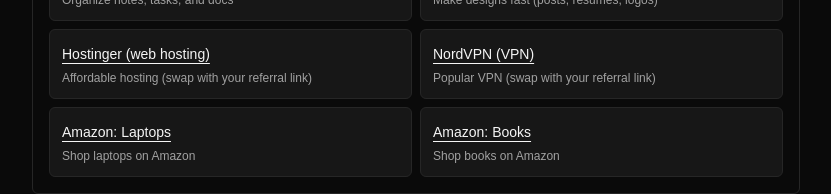
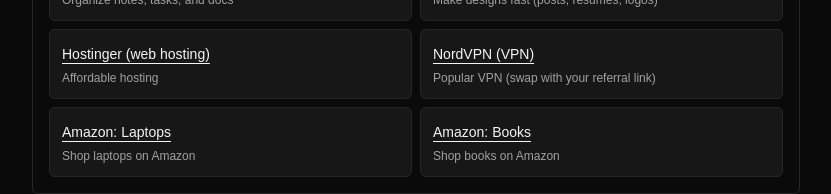
Before and after one commit to noyelmax2018-art/quickquery-ai, a Next.js app: page / in a window 1280 px wide. Shown: the part 535-729 px from the top of the page, without its empty margins (224-1055 px from the left). Built offline with nearby package versions, Linux system fonts and the light colour scheme; no server answers.

Commit message:
monetize: set Hostinger referral (com)

```diff
--- a/src/components/AffiliateModule.tsx
+++ b/src/components/AffiliateModule.tsx
@@ -18,8 +18,8 @@
   },
   {
     label: "Hostinger (web hosting)",
-    href: "https://www.hostinger.com/",
-    description: "Affordable hosting (swap with your referral link)",
+    href: "https://www.hostinger.com/?REFERRALCODE=K2VNOYELMITC",
+    description: "Affordable hosting",
   },
   {
     label: "NordVPN (VPN)",
```
